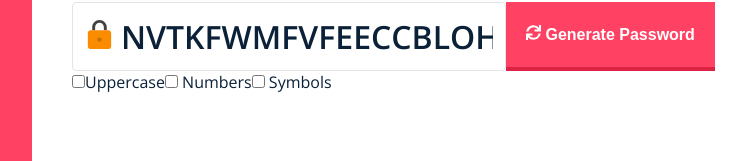
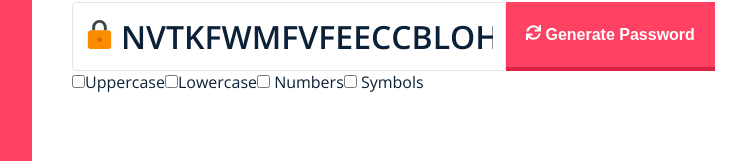
Before and after one commit to ajsevillano/password-generator, a React (Create React App) app: page / in a window 1280 px wide. Shown: the part 395-556 px from the top of the page, without its empty margins (340-1086 px from the left). Built offline with nearby package versions, Linux system fonts and the light colour scheme.

Commit message:
Add functionality to checkbox component

```diff
--- a/src/App.js
+++ b/src/App.js
@@ -68,6 +68,13 @@ const App = () => {
       <div className="checkboxes-container">
         <input type="checkbox" name="upperCase" id="upperCase" />
         Uppercase
+        <CheckBox
+          type="checkbox"
+          id="lowerCase"
+          onChange={handleCheckBox}
+          islowercase={{ isLowerCase }}
+          label="Lowercase"
+        />
         <input type="checkbox" name="numbers" id="numbers" /> Numbers
         <input type="checkbox" name="symbols" id="symbols" /> Symbols
       </div>
--- a/src/components/Checkbox/Index.js
+++ b/src/components/Checkbox/Index.js
@@ -1,5 +1,16 @@
-const Checkbox = () => {
-  return <input type="checkbox" name="lowerCase" id="lowerCase" />;
+const Checkbox = ({ type, name, id, onChange, isLowerCase, label }) => {
+  return (
+    <>
+      <input
+        type={type}
+        name={name}
+        id={id}
+        onChange={onChange}
+        islowercase={{ isLowerCase }}
+      />
+      <span>{label}</span>
+    </>
+  );
 };
 
 export default Checkbox;
```
